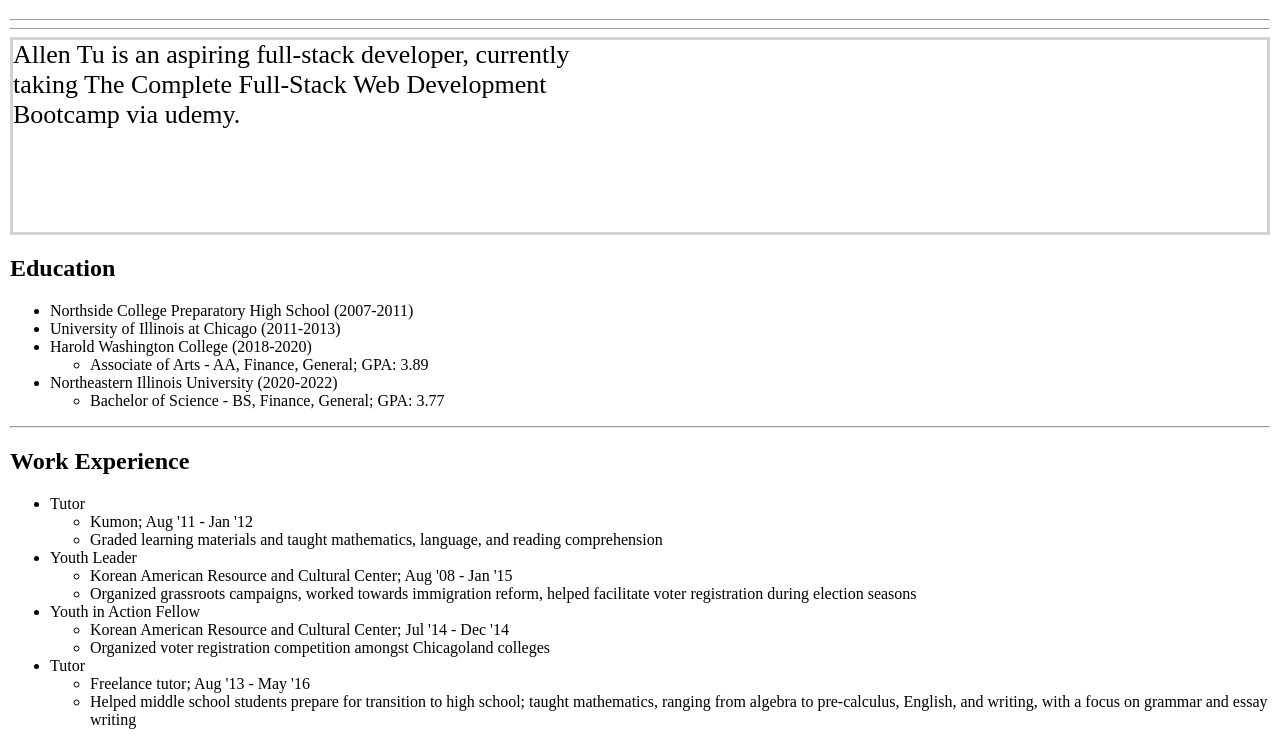
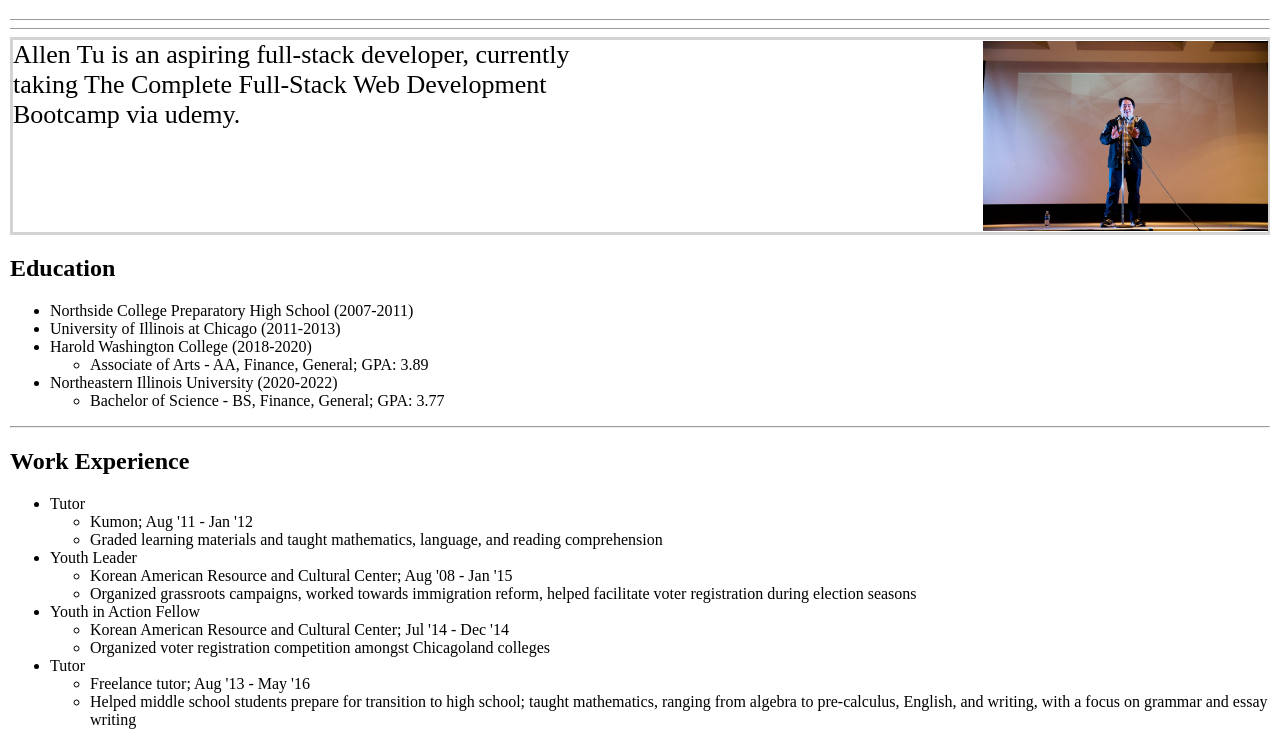
Before and after one commit to allen-tusic/Capstone-Project-1, a plain HTML site: page index.html in a window 1280 px wide. Shown: the part 61-800 px from the top of the page. Drawn offline with Linux system fonts and the light colour scheme.

Commit message:
Update styles.css

```diff
--- a/styles.css
+++ b/styles.css
@@ -1,6 +1,6 @@
 body {
     margin: 10px;
-    height:200vh;
+    height:10vh;
 }
 
 .boxes {
@@ -21,7 +21,7 @@ body {
 img {
     height:190px;
     width:285px;
-    position:relative;
+    position:absolute;
     right: 12px;
     top: 101.5px;
 }
```
